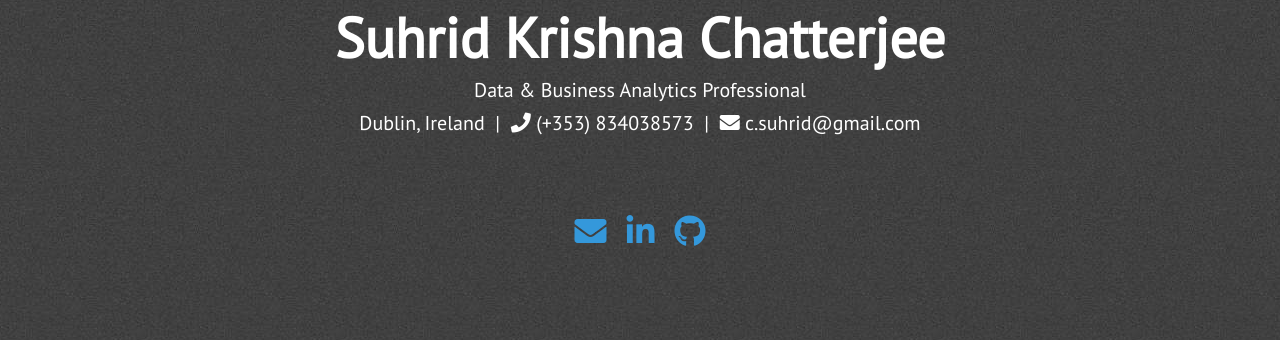
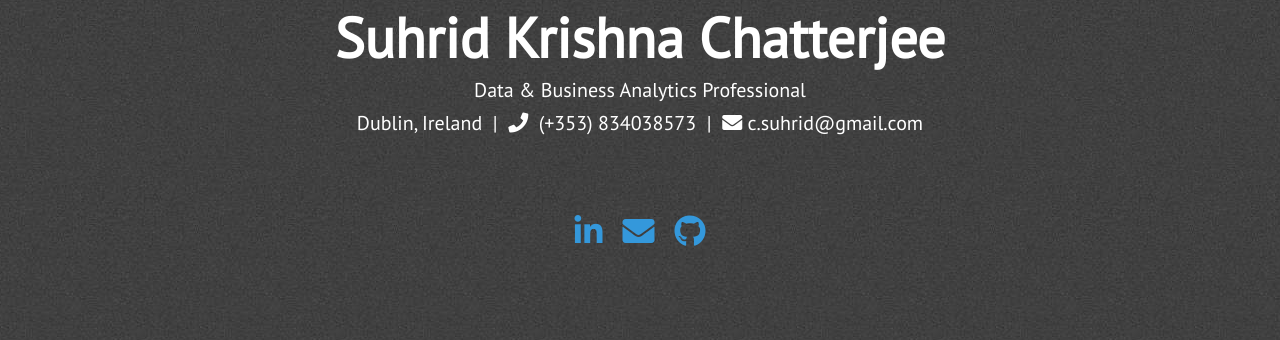
Before and after one commit to skctcdgit/skctcdgit.github.io, a Jekyll site: the page built from index.html, in a window 1280 px wide. Shown: the part 423-763 px from the top of the page. Built offline with Jekyll 4.4.1, drawn with Linux system fonts in a browser that asks for light colours; nearby versions of some CDN libraries.

Commit message:
Update nav.html

```diff
--- a/_includes/nav.html
+++ b/_includes/nav.html
@@ -6,13 +6,13 @@
         </div>
         <div class="head-name head-title animated" id="head-name">{{ site.title }}</div>
         <div class="head-punchline animated">{{ site.description }}</div>
-        <div class="head-punchline animated">Dublin, Ireland &nbsp|&nbsp <i class="fas fa-phone"></i> (+353) 834038573 &nbsp|&nbsp <i class="fas fa-envelope"></i> c.suhrid@gmail.com</div>
+        <div class="head-punchline animated">Dublin, Ireland &nbsp|&nbsp <i class="fas fa-phone">&nbsp</i> (+353) 834038573 &nbsp|&nbsp <i class="fas fa-envelope"></i> c.suhrid@gmail.com</div>
         <div class="extra-links">
+                <span class="hint--bottom bottom-link" aria-label="LinkedIn">
+                        <a href="https://www.linkedin.com/in/suhrid-krishna-chatterjee-770109173/"><i class="head-icon fab fa-linkedin-in"></i></a>
+                </span>
                 <span class="hint--bottom bottom-link" aria-label="Email">
                     <a href="mailto:{{ site.email }}"><i class="head-icon fas fa-envelope"></i></a>
-                </span>
-                <span class="hint--bottom bottom-link" aria-label="LinkedIn">
-                    <a href="https://www.linkedin.com/in/suhrid-krishna-chatterjee-770109173/"><i class="head-icon fab fa-linkedin-in"></i></a>
                 </span>
                 <span class="hint--bottom bottom-link" aria-label="GitHub">
                     <a href="https://github.com/{{ site.github_username }}"><i class="head-icon fab fa-github"></i></a>
```
